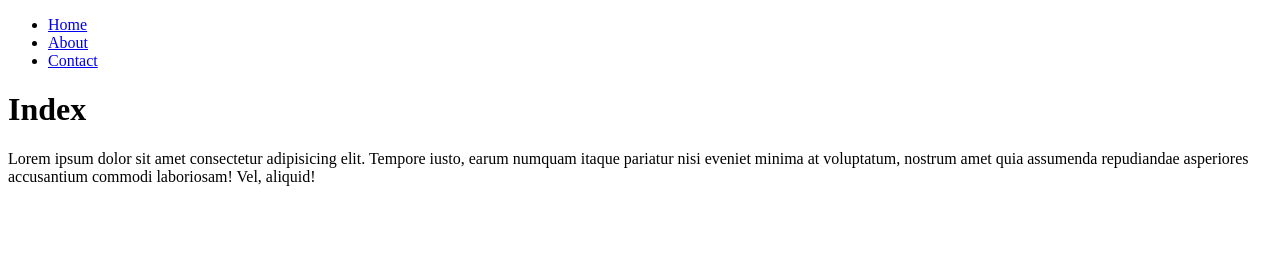
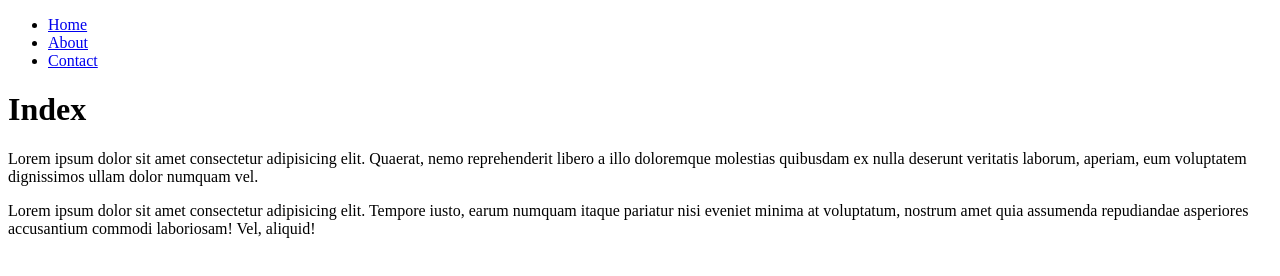
Before and after one commit to Sanidhya06/node-http-server-sanidhya, a plain HTML site: page pages/index.html in a window 1280 px wide. Drawn offline with Linux system fonts and the light colour scheme.

Commit message:
Changes in index.html commit

```diff
--- a/pages/index.html
+++ b/pages/index.html
@@ -14,6 +14,9 @@
         <li><a href="contact">Contact</a></li>
     </ul>
     <h1>Index</h1>
+    <p>
+        Lorem ipsum dolor sit amet consectetur adipisicing elit. Quaerat, nemo reprehenderit libero a illo doloremque molestias quibusdam ex nulla deserunt veritatis laborum, aperiam, eum voluptatem dignissimos ullam dolor numquam vel.
+    </p>
     <p> Lorem ipsum dolor sit amet consectetur adipisicing elit. Tempore iusto, earum numquam itaque pariatur nisi
         eveniet minima at voluptatum, nostrum amet quia assumenda repudiandae asperiores accusantium commodi laboriosam!
         Vel, aliquid!</p>
```
